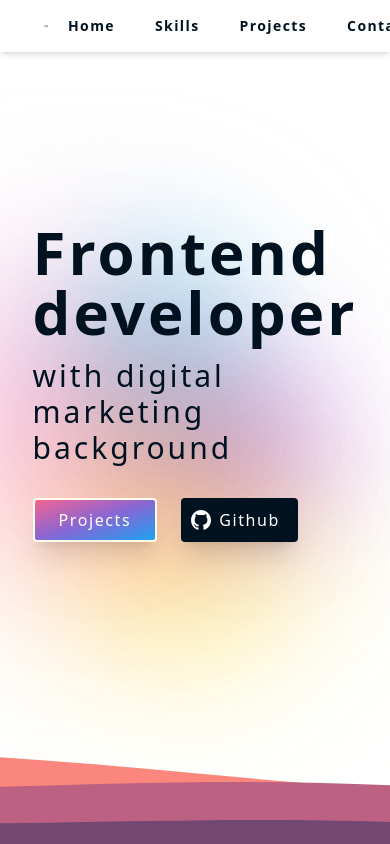
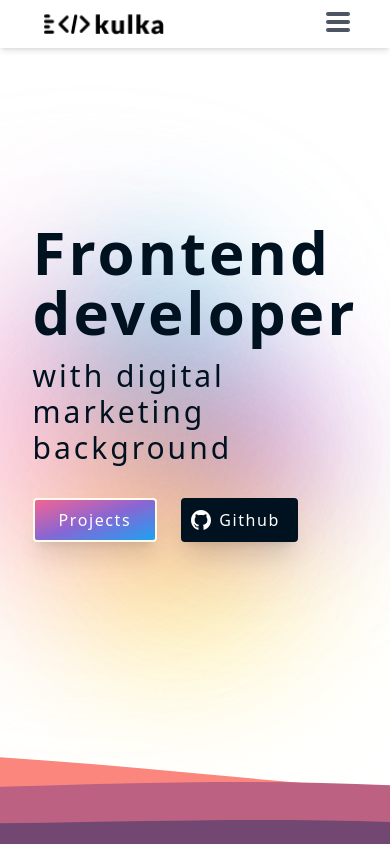
Before and after one commit to kkulek/portfolio-nextjs, a Next.js app: page / in a window 390 px wide. Shown: the top 844 px of the page. Built offline with nearby package versions, Linux system fonts and the light colour scheme.

Commit message:
basic mobile navigation

```diff
--- a/components/Navigation.jsx
+++ b/components/Navigation.jsx
@@ -2,18 +2,54 @@ import Link from "next/link";
 
 export function Navigation() {
     return (
-        <div className="fixed w-full px-10 sm:px-20 z-20 ease-in duration-300 bg-white shadow-md bg-opacity-60 hover:bg-opacity-100  transition-all duration-400">
-            <nav className="max-w-[1200px] mx-auto">
-                <div className="flex justify-between items-center">
-                    <Link href="#home"><img src="/img/logo/logo-dark.webp" alt="logo" className="w-[117px] h-[31px] w-full h-fit ml-[4px]"></img></Link>
-                    <ul className="flex px-6 py-4 gap-10 text-prm-dark text-sm font-bold tracking-widest">
-                        <li><Link href="#home" className="hover:text-palette-0 transition-all duration-400">Home</Link></li>
-                        <li><Link href="#skills" className="hover:text-palette-0 transition-all duration-400">Skills</Link></li>
-                        <li><Link href="#projects" className="hover:text-palette-0 transition-all duration-400">Projects</Link></li>
-                        <li><Link href="#contact" className="hover:text-palette-0 transition-all duration-400">Contact</Link></li>
+        <div
+            className="fixed w-full px-10 sm:px-20 z-20 ease-in duration-300 bg-white shadow-md bg-opacity-90 hover:bg-opacity-100  transition-all duration-400">
+            <div className="max-w-[1200px] mx-auto">
+                <nav className="flex justify-between items-center py-2">
+                    <Link href="#home"><img src="/img/logo/logo-dark.webp" alt="logo"
+                                            className="w-[117px] h-[31px] w-full h-fit ml-[4px]"></img></Link>
+                    <ul className="hidden md:flex px-6 gap-10 text-prm-dark text-sm font-bold tracking-widest">
+                        <li>
+                            <Link href="#home" className="hover:text-palette-0 transition-all duration-400">Home</Link>
+                        </li>
+                        <li>
+                            <Link href="#skills"
+                                  className="hover:text-palette-0 transition-all duration-400">Skills</Link>
+                        </li>
+                        <li>
+                            <Link href="#projects"
+                                  className="hover:text-palette-0 transition-all duration-400">Projects</Link>
+                        </li>
+                        <li>
+                            <Link href="#contact"
+                                  className="hover:text-palette-0 transition-all duration-400">Contact</Link>
+                        </li>
                     </ul>
-                </div>
-            </nav>
+                    <button className="block md:hidden cursor-pointer group">
+                        <span className="block w-6 h-1 bg-gray-600 mb-1 rounded"></span>
+                        <span className="block w-6 h-1 bg-gray-600 mb-1 rounded"></span>
+                        <span className="block w-6 h-1 bg-gray-600 mb-1 rounded"></span>
+                        <div className=
+                                 "absolute md:hidden top-0 -right-full h-fit w-3/5 border opacity-0 bg-white
+                                 group-focus:right-0 group-focus:opacity-100 transition-all duration-300">
+                            <ul>
+                                <li className="py-4 px-6 w-full hover:bg-slate-200 hover:text-palette-0 hover:font-bold transition-all duration-400">
+                                    <Link href="#home">Home</Link>
+                                </li>
+                                <li className="py-4 px-6 w-full hover:bg-slate-200 hover:text-palette-0 hover:font-bold transition-all duration-400">
+                                    <Link href="#skills">Skills</Link>
+                                </li>
+                                <li className="py-4 px-6 w-full hover:bg-slate-200 hover:text-palette-0 hover:font-bold transition-all duration-400">
+                                    <Link href="#projects">Projects</Link>
+                                </li>
+                                <li className="py-4 px-6 w-full hover:bg-slate-200 hover:text-palette-0 hover:font-bold transition-all duration-400">
+                                    <Link href="#contact">Contact</Link>
+                                </li>
+                            </ul>
+                        </div>
+                    </button>
+                </nav>
+            </div>
         </div>
     )
 }
--- a/tailwind.config.js
+++ b/tailwind.config.js
@@ -81,5 +81,12 @@ module.exports = {
       },
     },
   },
+  variants: {
+    extend: {
+      display: ['group-focus'],
+      opacity: ['group-focus'],
+      inset: ['group-focus']
+    }
+  },
   plugins: [],
 }
```
